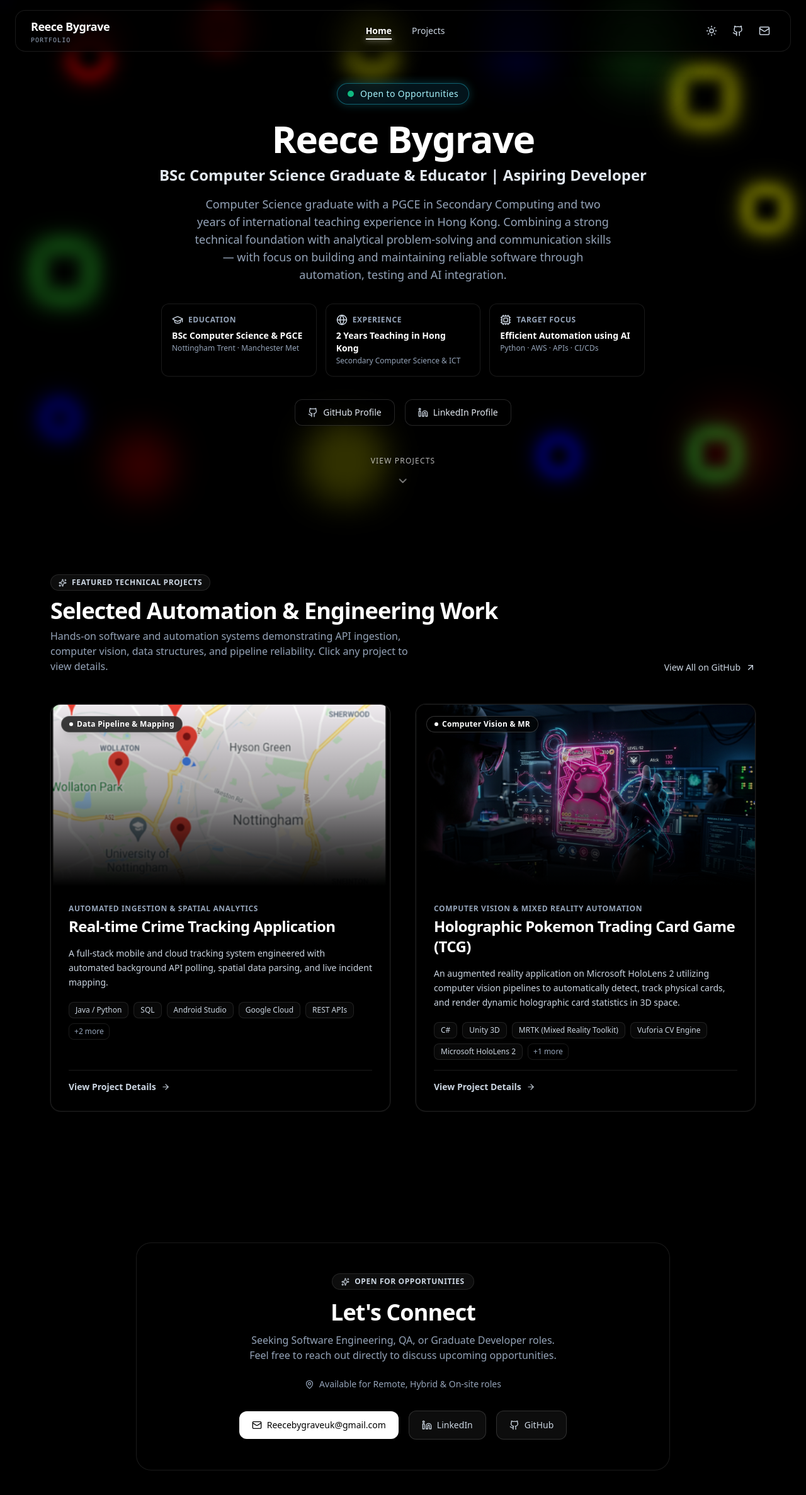
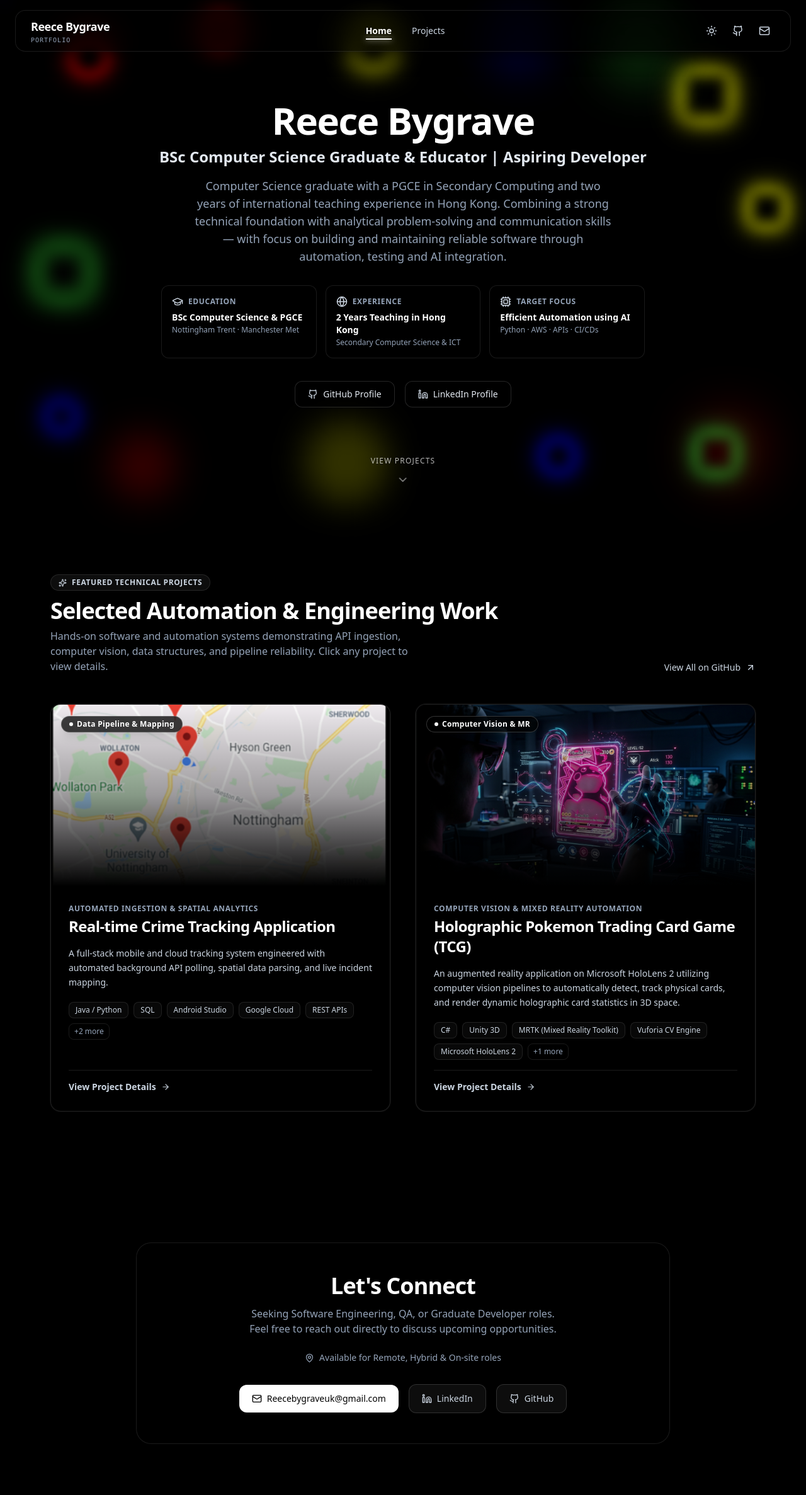
Before and after one commit to Reece-Bygrave/portfolio-reecebygrave, a React (Create React App) app: page / in a window 1280 px wide. Shown: the top 2374 px of the page at 63% size. Built offline with nearby package versions, Linux system fonts and the light colour scheme.

Commit message:
buttons removed

```diff
--- a/src/components/Hero.jsx
+++ b/src/components/Hero.jsx
@@ -8,20 +8,7 @@ import ScrollIndicator from "./ScrollIndicator";
 const Hero = () => {
   return (
     <section id="hero" className="relative min-h-screen flex items-center justify-center pt-28 pb-20 px-4 sm:px-6">
-
       <div className="hero-content relative z-10 text-center max-w-4xl mx-auto text-slate-900 dark:text-white flex flex-col items-center transition-colors">
-
-        {/* Availability / Round Box */}
-        <div className="inline-flex items-center gap-2.5 px-4 py-1.5 rounded-full border border-slate-200 dark:border-cyan-400/40 bg-slate-100 dark:bg-cyan-950/40 backdrop-blur-md mb-6 shadow-sm dark:shadow-[0_0_15px_rgba(34,211,238,0.25)] transition-colors">
-          <span className="relative flex h-2.5 w-2.5">
-            <span className="animate-ping absolute inline-flex h-full w-full rounded-full bg-slate-400 dark:bg-emerald-400 opacity-75"></span>
-            <span className="relative inline-flex rounded-full h-2.5 w-2.5 bg-slate-600 dark:bg-emerald-500"></span>
-          </span>
-          <span className="text-xs sm:text-sm font-medium text-slate-700 dark:text-cyan-200 tracking-wide">
-            Open to Opportunities
-          </span>
-        </div>
-
         {/* Name & Heading */}
         <Link
           to="/"
--- a/src/pages/Home.jsx
+++ b/src/pages/Home.jsx
@@ -1,7 +1,7 @@
 import React from "react";
 import Hero from "../components/Hero";
 import Grid from "../components/Grid";
-import { Mail, Linkedin, Github, MapPin, Sparkles } from "lucide-react";
+import { Mail, Linkedin, Github, MapPin } from "lucide-react";
 
 const Home = () => {
   return (
@@ -19,10 +19,6 @@ const Home = () => {
         <div className="relative rounded-3xl border border-slate-200/80 dark:border-white/10 bg-white/80 dark:bg-black/60 backdrop-blur-xl p-8 sm:p-12 text-center overflow-hidden shadow-[0_10px_30px_rgba(0,0,0,0.06)] dark:shadow-none transition-colors duration-300">
 
           <div className="relative z-10 flex flex-col items-center">
-            <div className="inline-flex items-center gap-2 px-3.5 py-1 rounded-full text-xs font-semibold uppercase tracking-wider text-slate-700 dark:text-slate-300 bg-slate-100 dark:bg-white/5 border border-slate-200 dark:border-white/10 mb-4 transition-colors">
-              <Sparkles size={13} />
-              Open for Opportunities
-            </div>
 
             <h2 className="text-3xl sm:text-4xl font-extrabold text-slate-900 dark:text-white tracking-tight mb-3 transition-colors">
               Let's Connect
```
